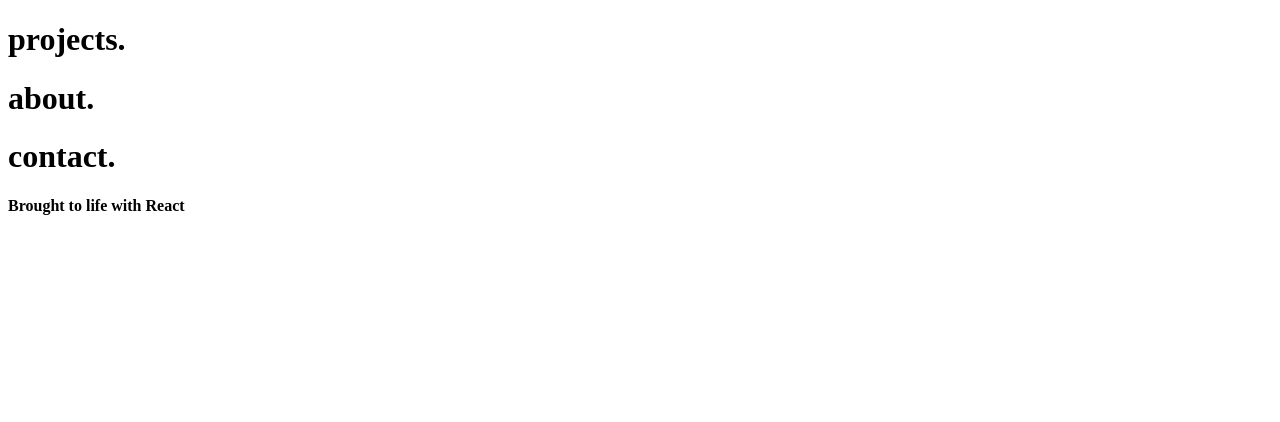
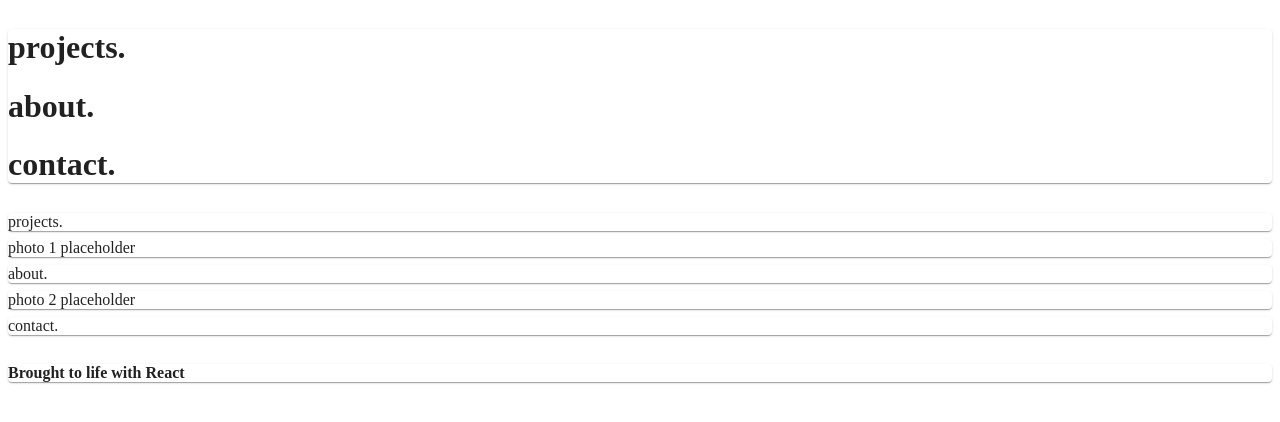
Before and after one commit to Alex-Bellamy/portfolio_mark_two, a React (Create React App) app: page / in a window 1280 px wide. Shown: the top 422 px of the page. Built offline with nearby package versions, Linux system fonts and the light colour scheme; the HTML template or start-up script is replaced by a standard one.

Commit message:
adding material ui for styling, importing grid for layout

```diff
--- a/package.json
+++ b/package.json
@@ -3,6 +3,7 @@
   "version": "0.1.0",
   "private": true,
   "dependencies": {
+    "@material-ui/core": "^4.11.0",
     "@testing-library/jest-dom": "^4.2.4",
     "@testing-library/react": "^9.3.2",
     "@testing-library/user-event": "^7.1.2",
--- a/src/App.jsx
+++ b/src/App.jsx
@@ -1,15 +1,55 @@
 import React from "react";
-import Footer from "./components/Footer"
+import Footer from "./components/Footer";
+import { makeStyles } from "@material-ui/core/styles";
+import Paper from "@material-ui/core/Paper";
+import Grid from "@material-ui/core/Grid";
 
 const App = () => {
+  const useStyles = makeStyles((theme) => ({
+    root: {
+      flexGrow: 1,
+    },
+    paper: {},
+  }));
+
+  const classes = useStyles();
+
   return (
     <>
-        <h1>projects.</h1>
-        <h1>about.</h1>
-        <h1>contact.</h1>
-        <Footer />
+      <div className={classes.root}>
+        <Grid container spacing={1}>
+          <Grid item xs={12}>
+            <Paper className={classes.paper}>
+              <h1>projects.</h1>
+              <h1>about.</h1>
+              <h1>contact.</h1>
+            </Paper>
+          </Grid>
+          <Grid item xs={12}>
+            <Paper className={classes.paper}>projects.</Paper>
+          </Grid>
+          <Grid item xs={12}>
+            <Paper className={classes.paper}>photo 1 placeholder</Paper>
+          </Grid>
+          <Grid item xs={12}>
+            <Paper className={classes.paper}>about.</Paper>
+          </Grid>
+          <Grid item xs={12}>
+            <Paper className={classes.paper}>photo 2 placeholder</Paper>
+          </Grid>
+          <Grid item xs={12}>
+            <Paper className={classes.paper}>contact.</Paper>
+          </Grid>
+          <Grid item xs={12}>
+            <Paper className={classes.paper}>
+              <Footer />
+            </Paper>
+          </Grid>
+        </Grid>
+      </div>
+      <div></div>
     </>
   );
-}
+};
 
 export default App;
```
Also changed, not shown: 1 other file (tests, documents, lock files or other folders).
